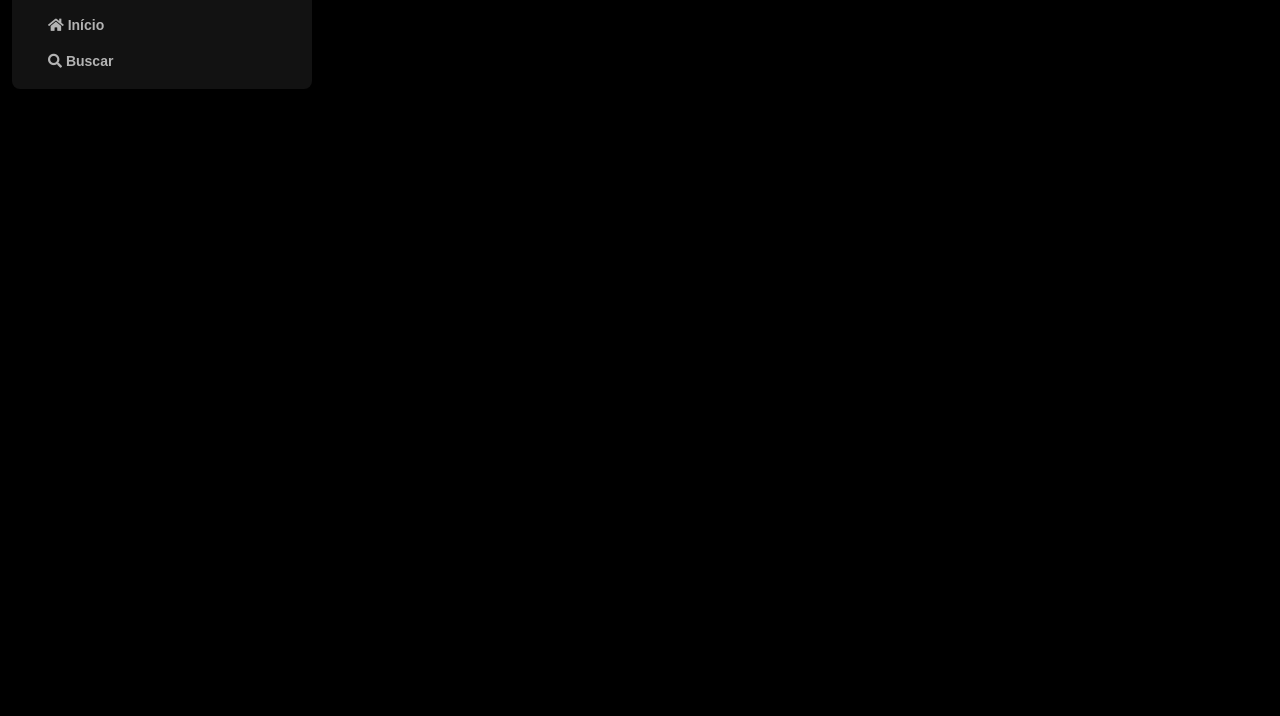
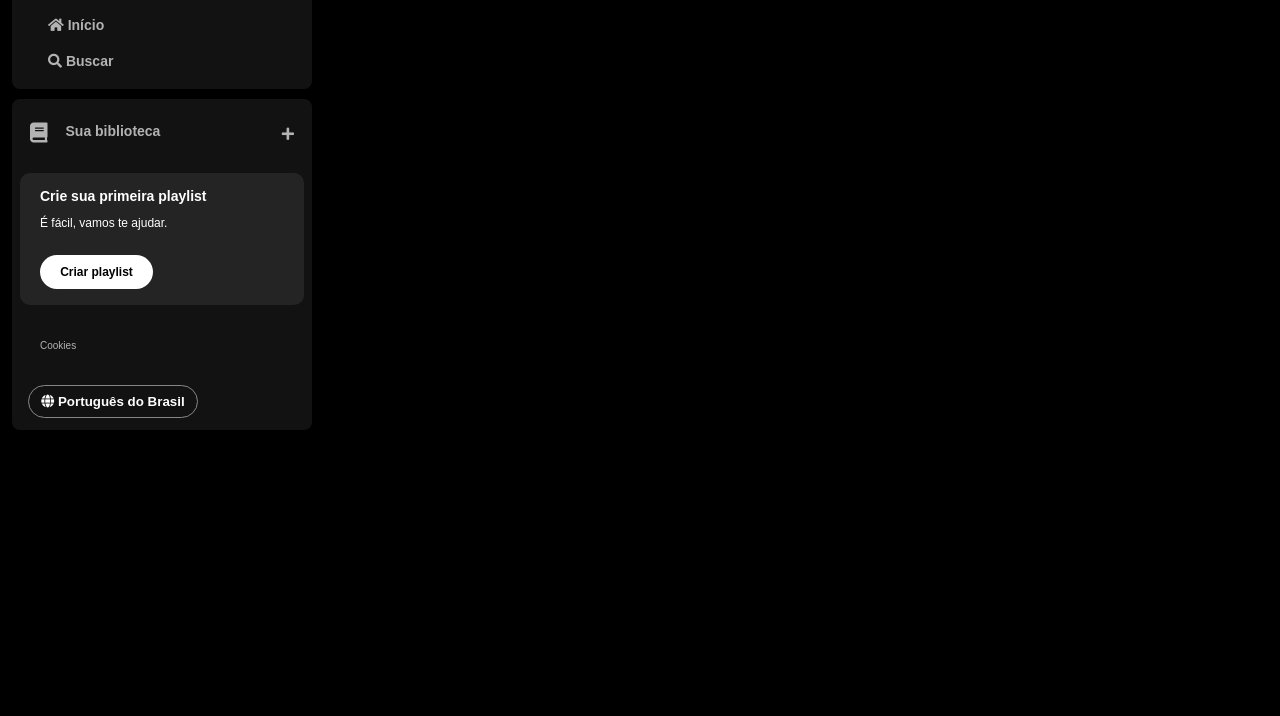
Before and after one commit to jessiepsx/spotify, a plain HTML site: page index.html in a window 1280 px wide. Shown: the part 84-800 px from the top of the page. Drawn offline with Linux system fonts and the light colour scheme.

Commit message:
atualizações

```diff
--- a/index.html
+++ b/index.html
@@ -1,9 +1,10 @@
 <!DOCTYPE html>
-<html lang="pt-br">
+<html lang="pt-BR">
+
 <head>
     <meta charset="UTF-8">
     <meta name="viewport" content="width=device-width, initial-scale=1.0">
-    <title>Spotify</title>
+    <title>Spotify Imersão</title>
 
     <link rel="stylesheet" href="reset.css">
     <link rel="stylesheet" href="style.css">
@@ -18,13 +19,11 @@
 <body>
     <div class="sidebar">
         <nav class="sidebar__navigation">
-
             <div class="logo">
                 <a href="">
-    <img src="icons/logo-spotify.png" alt="logo do spotify"/>
+                    <img src="icons/logo-spotify.png" alt="Logo" />
                 </a>
             </div>
-
             <ul>
                 <li>
                     <a href="">
@@ -32,7 +31,6 @@
                         <span>Início</span>
                     </a>
                 </li>
-
                 <li>
                     <a href="">
                         <span class="fa fa-search"></span>
@@ -41,8 +39,6 @@
                 </li>
             </ul>
         </nav>
-    </div>
-
         <div class="livro">
             <div class="livro__content">
                 <button class="livro__button">
@@ -51,26 +47,26 @@
                 </button>
                 <span class="fa fa-plus"></span>
             </div>
-
             <section class="section-playlist">
-            <div class="section-playlist__content"></div>
+                <div class="section-playlist__content">
                     <span class="text title">Crie sua primeira playlist</span>
-            <span class="text subtitle">É fácil, vamos te ajudar</span>
-            <button class="section-playlist__button"></button>
+                    <span class="text subtitle">É fácil, vamos te ajudar.</span>
+                    <button class="section-playlist__button">
                         <span>Criar playlist</span>
-
+                    </button>
+                </div>
             </section>
-
             <div class="cookies">
                 <a href="">Cookies</a>
             </div>
-
-        <div class="linguagem">
-            <button class="linguagem__button"></button>
+            <div class="languages">
+                <button class="languages__button">
                     <span class="fa fa-globe"></span>
                     <span>Português do Brasil</span>
+                </button>
             </div>
-
+        </div>
     </div>
 </body>
+
 </html>
--- a/style.css
+++ b/style.css
@@ -55,4 +55,120 @@ body{
     display: flex;
     justify-content: space-between;
     flex-direction: column;
+    padding: 4px 8px;
+    color: #b3b3b3;
+    font-weight: 600;
+    font-size: 14px;
+    margin-top: 10px;
 }
+
+.livro .livro__content {
+    display: flex;
+    justify-content: space-between;
+}
+
+.livro .livro__button {
+    margin-right: 10px;
+    color: #b3b3b3;
+    background-color: transparent;
+    border: 0px;
+    font-size: 14px;
+    font-weight: 700;
+    font-family: "DM Sans", sans-serif;
+    text-align: center;
+    text-decoration: none;
+    text-transform: none;
+    padding: 20px 10px;
+    display: flex;
+}
+
+.livro .livro__button .fa{
+  font-size: 20px;
+  margin-right: 10px;
+  font-weight: 300;
+  padding-right: 8px;
+}
+
+.livro .livro__content .fa-plus{
+margin: 24px 10px;
+}
+
+.section-playlist{
+    display:flex;
+    align-items: flex-start;
+    justify-content: space-between;
+    gap:20px;
+    background-color: #242424;
+    color:#b3b3b3;
+    font-weight: 600;
+    font-size: 14px;
+    margin: 8px 0;
+    padding:16px 20px;
+    border-radius:10px;
+}
+
+.section-playlist .section-playlist__content{
+    display:flex;
+    flex-direction: column;
+}
+
+.section-playlist__content .text{
+    padding-bottom:14px;
+    color:#FFF;
+    font-family: "DM Sans", sans-serif;
+}
+
+.section-playlist__content .title{
+    font-weight: 700;
+}
+
+.section-playlist__content .subtitle{
+    font-weight: 500;
+    font-size: 12px;
+}
+
+.section-playlist__content .section-playlist__button{
+    display: flex;
+    justify-content: center;
+    background-color: #FFF;
+    color:#000;
+    border-radius: 20px;
+    font-size: 12px;
+    font-weight: 700;
+    font-family: "DM Sans", sans-serif;
+    text-decoration:none;
+    text-transform: none;
+    padding:10px;
+    margin-top: 12px;
+    border:0;
+    width: 113px;
+}
+
+.sidebar .cookies{
+    margin:25px 20px;
+}
+
+.sidebar .cookies a{
+    color:#b3b3b3;
+    font-family: "DM Sans", sans-serif;
+    font-weight: 500;
+    font-size:10px;
+    text-decoration: none;
+}
+
+.sidebar .cookies a:hover{
+    text-decoration: underline;
+}
+
+.languages .languages__button{
+    align-items: center;
+    background-color: transparent;
+    border: 1px solid #878787;
+    color:#FFF;
+    font-weight: bold;
+    cursor:pointer;
+    width: 170px;
+    margin:8px;
+    padding:8px;
+    border-radius:20px;
+}
```
Also changed, not shown: script.js (+42 -0 lines). Lines whose indentation alone changed are shown as unchanged.
